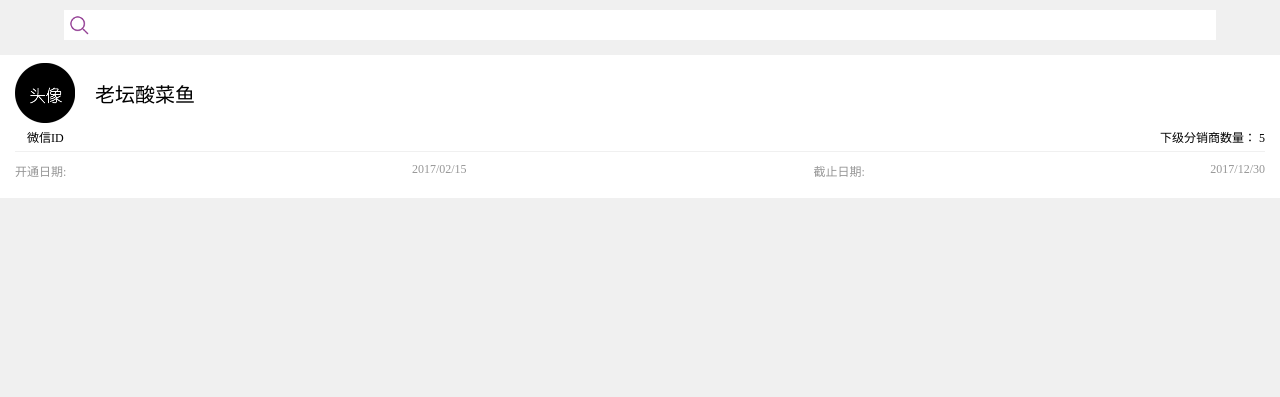
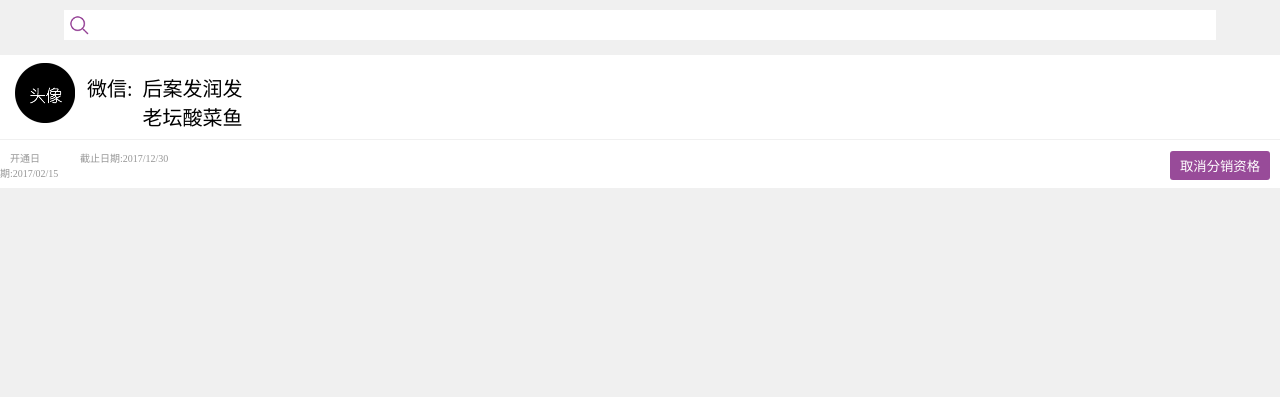
Before and after one commit to freddyhuang/zhidingzhi, a PHP site: page /zidingzhi.com/Mydistributor.html in a window 1280 px wide. Shown: the part 30-427 px from the top of the page. Run offline with PHP 8.4, Linux system fonts and the light colour scheme.

Commit message:
修改我的分销页面

```diff
--- a/zidingzhi.com/Mydistributor.html
+++ b/zidingzhi.com/Mydistributor.html
@@ -35,22 +35,22 @@
 			<div class="distributorItemBox">
 				<div class="distriHead">
 					<img src="images/Mydistributor/wxhead_03.png" width="60px" height="60px"/>
-					<p>老坛酸菜鱼</p>
+					<div class="distriTxt">
+						<p>微信:</p>
+					</div>
+					<div class="distriR">
+						<p>后案发润发</p>
+						<p>老坛酸菜鱼</p>
+					</div>
 				</div>
-				<div class="distriTxt">
-					<p>微信ID</p>
-					<p>下级分销商数量： 5</p>
+			</div>
+			<div class="distriBottom">
+				<div class="distriBottomLeft">
+					<p>开通日期:2017/02/15</p>
+					<p>截止日期:2017/12/30</p>
 				</div>
-				<div class="distriBottom">
-					<div class="distriBottomLeft">
-						<p>开通日期:</p>
-						<P>2017/02/15</P>
-						<p>截止日期:</p>
-						<p>2017/12/30</p>
-					</div>
-					<div class="cancelDistri">
-						<button class="cancelDistriBtn"></button>
-					</div>
+				<div class="cancelDistri">
+					<button class="cancelDistriBtn">取消分销资格</button>
 				</div>
 			</div>
 		</section>
--- a/zidingzhi.com/css/Mydistributor.css
+++ b/zidingzhi.com/css/Mydistributor.css
@@ -108,6 +108,12 @@ header{
 	justify-content: space-around;
 	align-items: center;
 }
+.distriR{
+	display: -webkit-flex;
+	flex-direction: column;
+	margin-left: 10px;
+	margin-top: 10px;
+}
 .distributorNum p{
 	color: #969696;
 }
@@ -124,50 +130,54 @@ header{
 	display: -webkit-flex;
 	flex-direction: column;
 	justify-content: space-between;
-	margin: 0 15px;
+	padding: 0 15px 8px;
 }
 .distriHead{
 	display: -webkit-flex;
-	align-items: center;
 }
-.distriHead p:nth-child(2){
+.distriHead p{
 	font-size: 20px;
-	margin-left: 20px;
+	color: #000000;
 }
 .distriTxt{
 	display: -webkit-flex;
 	justify-content: space-between;
 	margin-left: 12px;
-	margin-top: 5px;
 	padding-bottom: 5px;
+	margin-top: 10px;
 }
 .distriBottom{
+	width: 100%;
+	text-indent: 10px;
 	display: -webkit-flex;
 	justify-content: space-between;
-	padding: 10px 0;
+	align-items: center;
+	padding: 10px 0 0;
 	border-top: 1px solid rgb(240,240,240);
 	color: #969696;
 	flex-wrap: nowrap;
 }
 .distriBottomLeft{
+	min-width: 150px;
 	display: -webkit-flex;
-	justify-content: space-between;
-	flex: 2;
+	font-size: 10px;
 	flex-wrap: nowrap;
 }
-.distriBottom p:nth-child(1){
+.cancelDistri{
+	display: flex;
+	margin-right: 10px;
+}
+.cancelDistriBtn{
+	color: #fff;
+	padding: 5px 10px;
+	background: #984B99;
+	border-radius: 3px;
+}
+.distriBottomLeft p:nth-child(1){
 	width: 70px;
-	display: flex;
-	flex-wrap: nowrap;
 	overflow: hidden;
-    text-overflow: ellipsis;
-    white-space: nowrap;
-    word-break: keep-all;
+
 }
 .distriBottomLeft p:nth-child(3){
-	width: 60px;
 	margin-left: 10px;
 }
-.distriBottomLeft p:nth-child(1){
-	width: 60px;
-}
```
